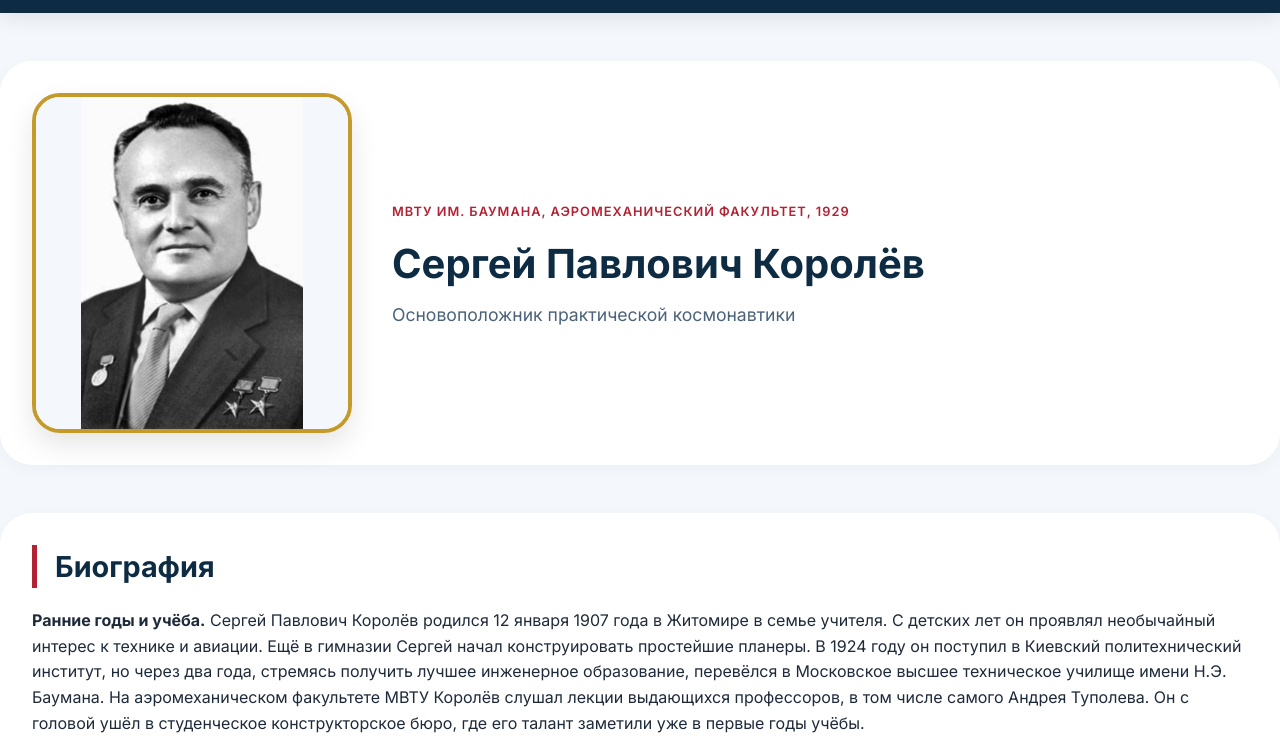
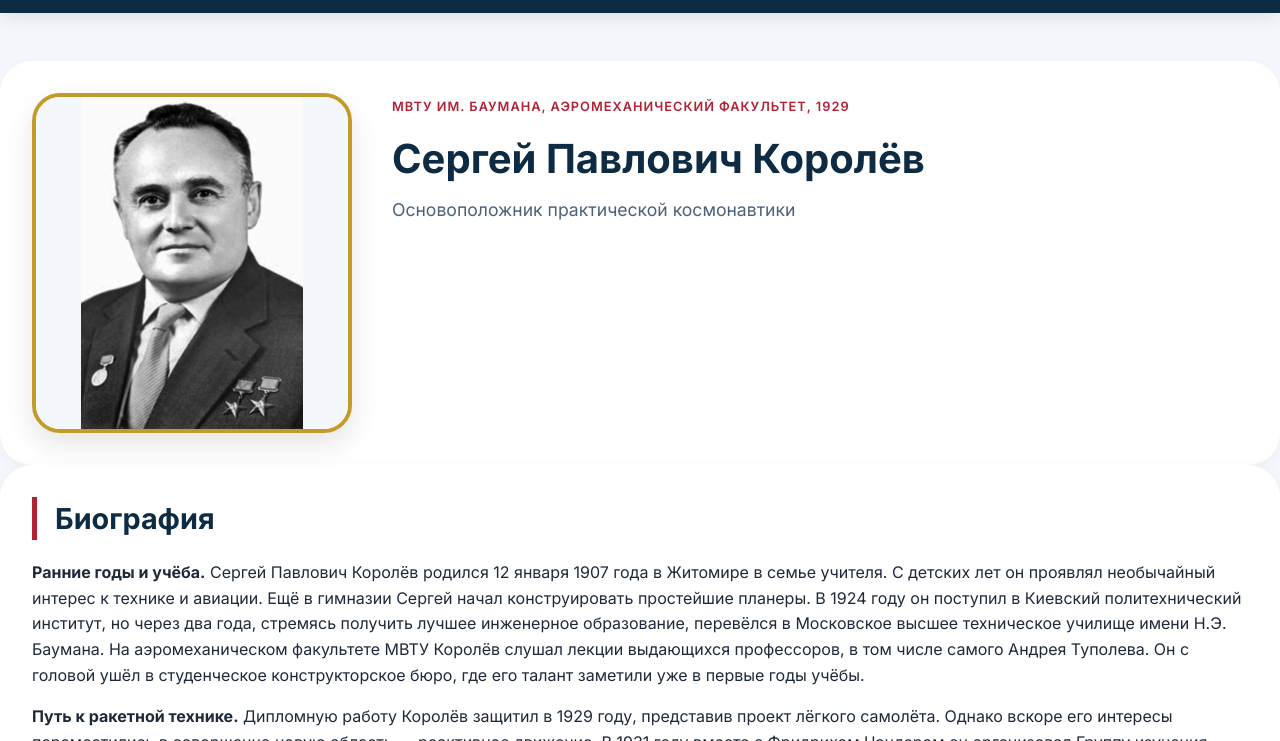
Before and after one commit to historyRK2/sizov, a plain HTML site: page index.html in a window 1280 px wide. Both pictures are taken after a click on the link "С.П. Королёв". Shown: the part 59-800 px from the top of the page. Drawn offline with Linux system fonts and the light colour scheme.

Commit message:
Update style.css

```diff
--- a/style.css
+++ b/style.css
@@ -238,8 +238,7 @@ body {
 .graduate-header {
     display: flex;
     gap: 40px;
-    align-items: center;
-    margin-bottom: 48px;
+    align-items: flex-start;
     flex-wrap: wrap;
     background: white;
     padding: 32px;
```
